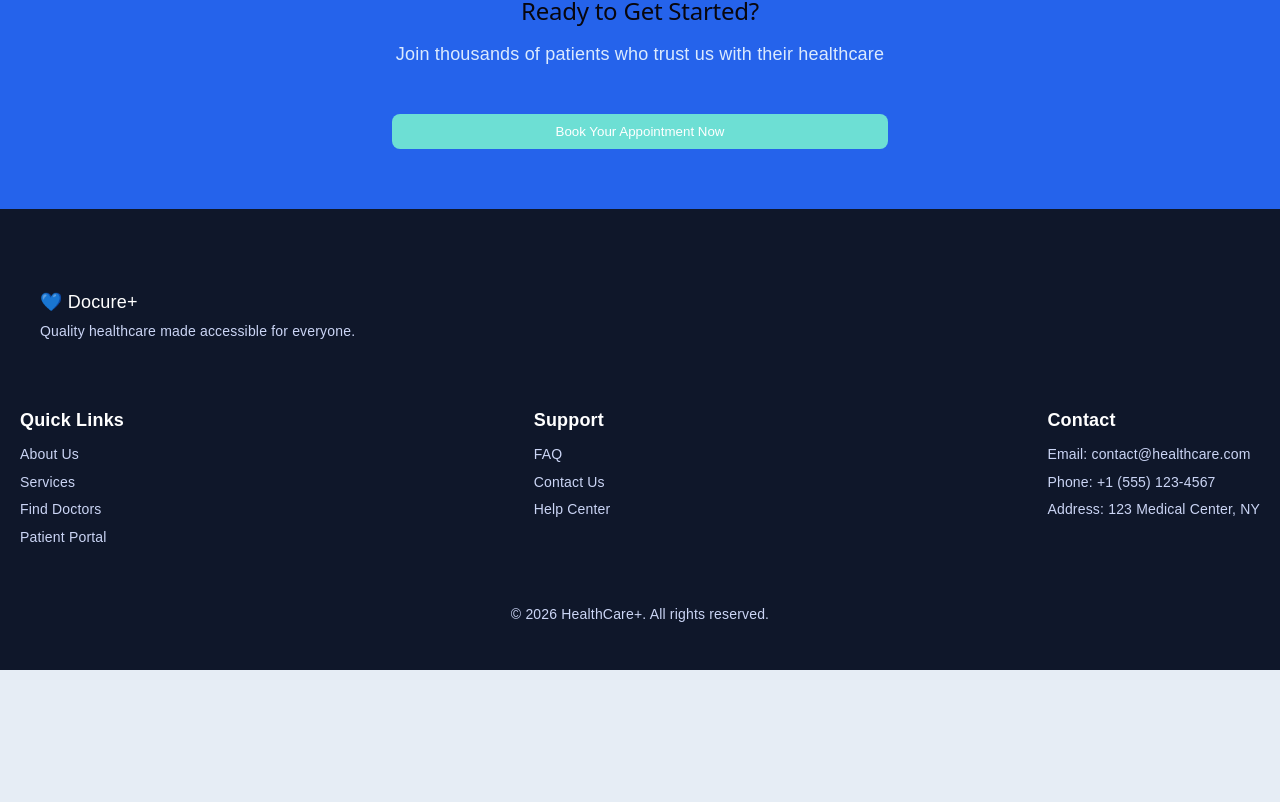
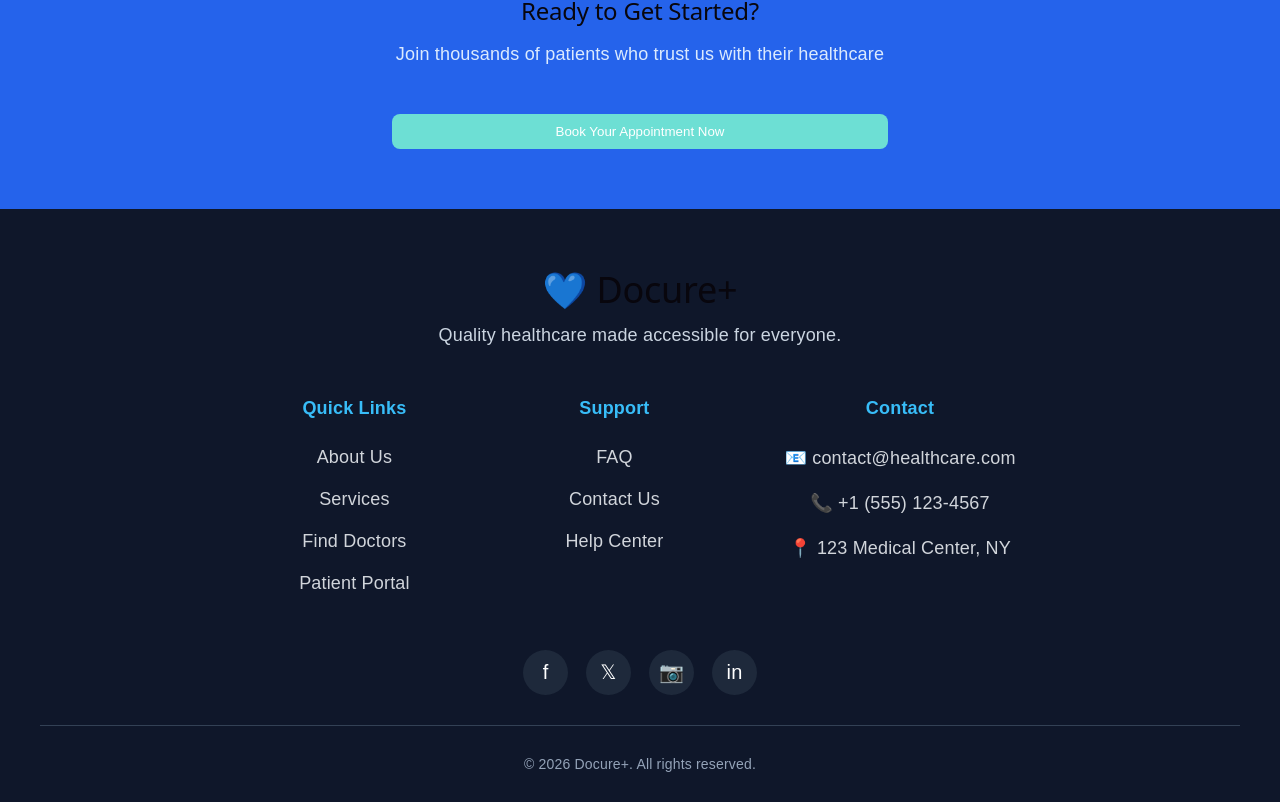
Before and after one commit to Jitesh8275710601/Doctor-Appointment-System, a React (Vite) app in the folder frontend/: page /home in a window 1280 px wide. Shown: the part 1240-2042 px from the top of the page. Before the commit the page ends 1910 px from the top, so only its background shows below. Built offline with nearby package versions, Linux system fonts and the light colour scheme; no server answers.

Commit message:
Update website

```diff
--- a/frontend/src/pages/About.jsx
+++ b/frontend/src/pages/About.jsx
@@ -167,35 +167,61 @@ const About = () => {
       </section>
 
       {/* FOOTER */}
-      <footer className="footer">
-        <h3>💙 Docure+</h3>
-        <p>Quality healthcare made accessible for everyone.</p>
+<footer className="footer">
+  <div className="footer-container">
 
-        <div className="footer-links">
-          <div>
-            <h4>Quick Links</h4>
-            <p>About Us</p>
-            <p>Services</p>
-            <p>Find Doctors</p>
-          </div>
+    {/* Logo & Description */}
+    <div className="footer-logo">
+      <h2>💙 Docure+</h2>
+      <p>
+        Quality healthcare made accessible for everyone.
+      </p>
+    </div>
 
-          <div>
-            <h4>Support</h4>
-            <p>FAQ</p>
-            <p>Contact</p>
-          </div>
+    {/* Footer Links */}
+    <div className="footer-links">
 
-          <div>
-            <h4>Contact</h4>
-            <p>Email: contact@healthcare.com</p>
-            <p>Phone: +1 555 123 4567</p>
-          </div>
-        </div>
+      <div className="footer-column">
+        <h4>Quick Links</h4>
+        <a href="/">About Us</a>
+        <a href="/">Services</a>
+        <a href="/">Find Doctors</a>
+        <a href="/">Patient Portal</a>
+      </div>
 
-        <p className="copyright">
-          © 2026 HealthCare+. All rights reserved.
-        </p>
-      </footer>
+      <div className="footer-column">
+        <h4>Support</h4>
+        <a href="/">FAQ</a>
+        <a href="/">Contact Us</a>
+        <a href="/">Help Center</a>
+      </div>
+
+      <div className="footer-column">
+        <h4>Contact</h4>
+        <p>📧 contact@healthcare.com</p>
+        <p>📞 +1 (555) 123-4567</p>
+        <p>📍 123 Medical Center, NY</p>
+      </div>
+
+    </div>
+
+    {/* Social Icons */}
+    <div className="footer-social">
+      <a href="/">f</a>
+      <a href="/">𝕏</a>
+      <a href="/">📷</a>
+      <a href="/">in</a>
+    </div>
+
+    <hr />
+
+    {/* Copyright */}
+    <div className="footer-bottom">
+      © 2026 Docure+. All rights reserved.
+    </div>
+
+  </div>
+</footer>
 
     </div>
   );
--- a/frontend/src/pages/Home.jsx
+++ b/frontend/src/pages/Home.jsx
@@ -105,38 +105,58 @@ const Home = () => {
 
       {/* FOOTER */}
 <footer className="footer">
-     <footer className="footer">
-    💙 Docure+
-  <p>Quality healthcare made accessible for everyone.</p>
-</footer>
+  <div className="footer-container">
 
-
-        <div className="footer-links">
-          <div>
-            <h4>Quick Links</h4>
-            <p>About Us</p>
-            <p>Services</p>
-            <p>Find Doctors</p>
-            <p>Patient Portal</p>
+    {/* Logo & Description */}
+    <div className="footer-logo">
+      <h2>💙 Docure+</h2>
+      <p>
+        Quality healthcare made accessible for everyone.
+      </p>
     </div>
 
-          <div>
-            <h4>Support</h4>
-            <p>FAQ</p>
-            <p>Contact Us</p>
-            <p>Help Center</p>
+    {/* Footer Links */}
+    <div className="footer-links">
+
+      <div className="footer-column">
+        <h4>Quick Links</h4>
+        <a href="/">About Us</a>
+        <a href="/">Services</a>
+        <a href="/">Find Doctors</a>
+        <a href="/">Patient Portal</a>
       </div>
 
-          <div>
-            <h4>Contact</h4>
-            <p>Email: contact@healthcare.com</p>
-            <p>Phone: +1 (555) 123-4567</p>
-            <p>Address: 123 Medical Center, NY</p>
-          </div>
+      <div className="footer-column">
+        <h4>Support</h4>
+        <a href="/">FAQ</a>
+        <a href="/">Contact Us</a>
+        <a href="/">Help Center</a>
       </div>
 
+      <div className="footer-column">
+        <h4>Contact</h4>
+        <p>📧 contact@healthcare.com</p>
+        <p>📞 +1 (555) 123-4567</p>
+        <p>📍 123 Medical Center, NY</p>
+      </div>
+
+    </div>
+
+    {/* Social Icons */}
+    <div className="footer-social">
+      <a href="/">f</a>
+      <a href="/">𝕏</a>
+      <a href="/">📷</a>
+      <a href="/">in</a>
+    </div>
+
+    <hr />
+
+    {/* Copyright */}
     <div className="footer-bottom">
-          <p>© 2026 HealthCare+. All rights reserved.</p>
+      © 2026 Docure+. All rights reserved.
+    </div>
+
   </div>
 </footer>
     </div>
--- a/frontend/src/styles/About.css
+++ b/frontend/src/styles/About.css
@@ -123,6 +123,7 @@
 .step span {
   font-weight: bold;
   display: block;
+  color: #2563eb;
 }
 
 
@@ -165,40 +166,135 @@
 }
 
 /* FOOTER */
+/* Footer */
 .footer {
+  width: 100%;
   background: #0f172a;
   color: white;
-  padding: 40px 20px;
+  padding: 60px 20px 25px;
 }
 
-.footer-links {
-  display: flex;
-  justify-content: space-between;
-  flex-wrap: wrap;
-  margin-top: 20px;
+.footer-container {
+  max-width: 1200px;
+  margin: auto;
+  text-align: center;
 }
 
-.footer-links div {
-  min-width: 150px;
-  margin-bottom: 20px;
-}
-
-.footer p {
-  color: #cbd5f5;
-}
-
-.footer h4 {
+/* Logo */
+.footer-logo h2 {
+  font-size: 2rem;
   margin-bottom: 10px;
 }
 
-.footer h3 {
-  margin-bottom: 10px;
+.footer-logo p {
+  color: #cbd5e1;
+  max-width: 550px;
+  margin: auto;
+  line-height: 1.6;
 }
 
-.copyright {
-  margin-top: 20px;
+/* Links Section */
+.footer-links {
+  display: flex;
+  justify-content: center;
+  gap: 80px;
+  flex-wrap: wrap;
+  margin: 45px 0;
+}
+
+.footer-column {
+  display: flex;
+  flex-direction: column;
+  min-width: 180px;
+}
+
+.footer-column h4 {
+  margin-bottom: 15px;
+  color: #38bdf8;
+  font-size: 18px;
+}
+
+.footer-column a,
+.footer-column p {
+  color: #d1d5db;
+  text-decoration: none;
+  margin: 8px 0;
+  transition: 0.3s;
+}
+
+.footer-column a:hover {
+  color: #38bdf8;
+}
+
+/* Social Icons */
+.footer-social {
+  display: flex;
+  justify-content: center;
+  gap: 18px;
+  margin-bottom: 30px;
+}
+
+.footer-social a {
+  width: 45px;
+  height: 45px;
+  border-radius: 50%;
+  background: #1e293b;
+  color: white;
+  display: flex;
+  justify-content: center;
+  align-items: center;
+  text-decoration: none;
+  font-size: 20px;
+  transition: 0.3s;
+}
+
+.footer-social a:hover {
+  background: #0ea5e9;
+  transform: translateY(-5px);
+}
+
+.footer hr {
+  border: none;
+  border-top: 1px solid #334155;
+  margin: 25px 0;
+}
+
+.footer-bottom {
+  color: #94a3b8;
+  font-size: 14px;
   text-align: center;
-  color: #94a3b8;
+}
+
+/* Responsive */
+@media (max-width: 768px) {
+
+  .footer {
+    padding: 40px 15px 20px;
+  }
+
+  .footer-links {
+    flex-direction: column;
+    gap: 35px;
+    align-items: center;
+  }
+
+  .footer-column {
+    align-items: center;
+  }
+
+  .footer-logo h2 {
+    font-size: 1.8rem;
+  }
+
+  .footer-social {
+    gap: 15px;
+  }
+
+  .footer-social a {
+    width: 40px;
+    height: 40px;
+    font-size: 18px;
+  }
 }
 
 /* RESPONSIVE */
--- a/frontend/src/styles/FindDoctor.css
+++ b/frontend/src/styles/FindDoctor.css
@@ -481,20 +481,19 @@
 
 .fd-footer__brand-icon { color: var(--fd-primary); }
 
-.fd-footer__tagline {
-  font-size: 13px;
-  color: #9ca3af;
-  line-height: 1.6;
-  margin-bottom: 18px;
-  max-width: 280px;
+.fd-footer {
+  display: flex;
+  flex-direction: column;
+  align-items: center; /* Centers all child elements */
 }
-
 .fd-footer__social {
   display: flex;
-  gap: 12px;
-  margin-bottom: 32px;
+  justify-content: center; /* Centers horizontally */
+  align-items: center;     /* Centers vertically */
+  gap: 15px;               /* Space between icons */
+  width: 100%;
+  margin-top: 20px;
 }
-
 .fd-footer__social-link {
   width: 36px; height: 36px;
   border-radius: 50%;
--- a/frontend/src/styles/Home.css
+++ b/frontend/src/styles/Home.css
@@ -237,35 +237,136 @@ p {
 }
 
 /* FOOTER */
+/* Footer */
 .footer {
-  background: #111827;
-  color: #e5e7eb;
-  padding: 50px 20px;
+  width: 100%;
+  background: #0f172a;
+  color: white;
+  padding: 60px 20px 25px;
 }
 
-.footer-links {
-  display: grid;
-  gap: 25px;
-  margin-top: 20px;
+.footer-container {
+  max-width: 1200px;
+  margin: auto;
+  text-align: center;
 }
 
-.footer h4 {
+/* Logo */
+.footer-logo h2 {
+  font-size: 2rem;
   margin-bottom: 10px;
-  color: white;
 }
 
-.footer p {
-  margin: 5px 0;
-  font-size: 14px;
+.footer-logo p {
+  color: #cbd5e1;
+  max-width: 550px;
+  margin: auto;
+  line-height: 1.6;
+}
+
+/* Links Section */
+.footer-links {
+  display: flex;
+  justify-content: center;
+  gap: 80px;
+  flex-wrap: wrap;
+  margin: 45px 0;
+}
+
+.footer-column {
+  display: flex;
+  flex-direction: column;
+  min-width: 180px;
+}
+
+.footer-column h4 {
+  margin-bottom: 15px;
+  color: #38bdf8;
+  font-size: 18px;
+}
+
+.footer-column a,
+.footer-column p {
+  color: #d1d5db;
+  text-decoration: none;
+  margin: 8px 0;
+  transition: 0.3s;
+}
+
+.footer-column a:hover {
+  color: #38bdf8;
+}
+
+/* Social Icons */
+.footer-social {
+  display: flex;
+  justify-content: center;
+  gap: 18px;
+  margin-bottom: 30px;
+}
+
+.footer-social a {
+  width: 45px;
+  height: 45px;
+  border-radius: 50%;
+  background: #1e293b;
+  color: white;
+  display: flex;
+  justify-content: center;
+  align-items: center;
+  text-decoration: none;
+  font-size: 20px;
+  transition: 0.3s;
+}
+
+.footer-social a:hover {
+  background: #0ea5e9;
+  transform: translateY(-5px);
+}
+
+.footer hr {
+  border: none;
+  border-top: 1px solid #334155;
+  margin: 25px 0;
 }
 
 .footer-bottom {
-  margin-top: 30px;
+  color: #94a3b8;
+  font-size: 14px;
   text-align: center;
-  font-size: 14px;
-  color: #9ca3af;
 }
 
+/* Responsive */
+@media (max-width: 768px) {
+
+  .footer {
+    padding: 40px 15px 20px;
+  }
+
+  .footer-links {
+    flex-direction: column;
+    gap: 35px;
+    align-items: center;
+  }
+
+  .footer-column {
+    align-items: center;
+  }
+
+  .footer-logo h2 {
+    font-size: 1.8rem;
+  }
+
+  .footer-social {
+    gap: 15px;
+  }
+
+  .footer-social a {
+    width: 40px;
+    height: 40px;
+    font-size: 18px;
+  }
+}
 /* RESPONSIVE */
 @media (min-width: 768px) {
   .nav-links {
```
Also changed, not shown: frontend/src/pages/Finddoctor.jsx (+6 -1 lines). Lines whose indentation alone changed are shown as unchanged.
